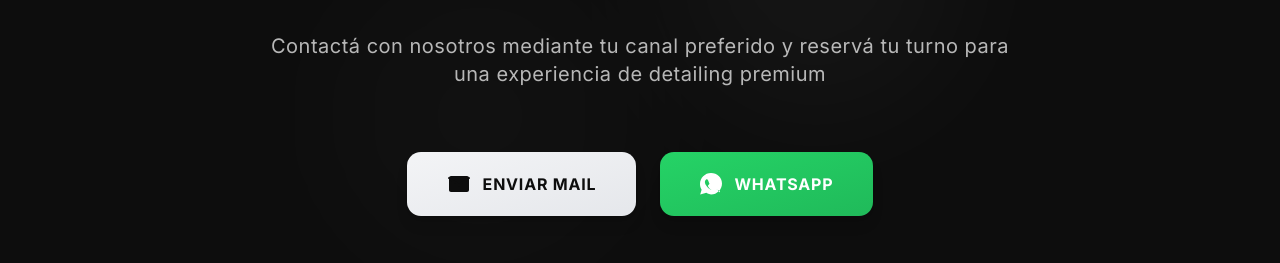
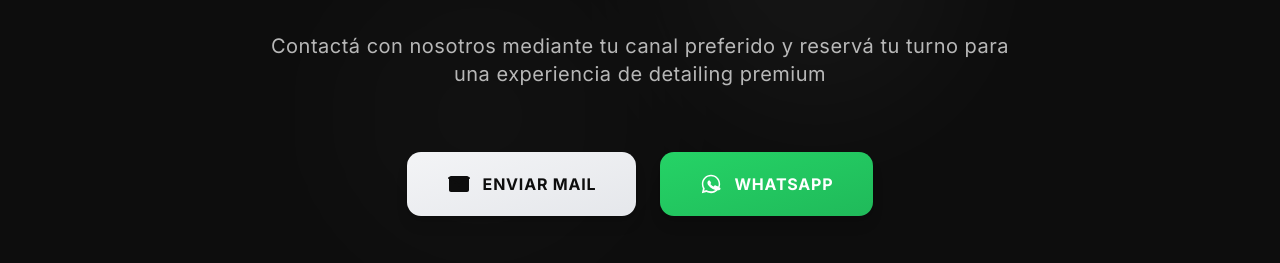
Before and after one commit to Martincagliero/RT-DETAIL, a Next.js app: page / in a window 1280 px wide. Shown: the part 10676-10939 px from the top of the page. Built offline with nearby package versions, Linux system fonts and the light colour scheme.

Commit message:
fix: Replace with correct official WhatsApp icon design

```diff
--- a/components/Footer.tsx
+++ b/components/Footer.tsx
@@ -112,7 +112,7 @@ export default function Footer() {
             >
               {/* Official WhatsApp Icon - Clean SVG */}
               <svg className="w-5 h-5 md:w-[22px] md:h-[22px] relative z-10 flex-shrink-0" fill="white" viewBox="0 0 24 24">
-                <path d="M12 0C5.373 0 0 5.373 0 12c0 2.248.638 4.359 1.749 6.156L.216 23.469 6.938 21.64C8.762 22.912 11.292 23.5 12 23.5c6.627 0 12-5.373 12-12S18.627 0 12 0zm6.489 17.541c-.287.844-1.67 1.559-2.499 1.723-.568.106-1.309.209-3.814-.821-3.238-1.307-5.359-4.835-5.522-5.056-.161-.22-1.318-1.753-1.318-3.342 0-1.588.831-2.367 1.124-2.693.293-.325.638-.407.85-.407.211 0 .421 0 .604.011.194.012.482-.073.755.577.276.657 1.336 3.277 1.456 3.516.12.239.201.517.041.828-.161.312-.242.509-.485.783-.242.273-.51.608-.729.825-.242.241-.492.502-.211.981.281.479 1.247 2.056 2.675 3.329 1.839 1.637 3.399 2.144 3.878 2.387.479.241.757.2 1.037-.122.281-.322 1.19-1.387 1.508-1.858.318-.471.637-.394.956-.237.318.156 2.03 1.054 2.378 1.244s.588.27.675.421c.086.152.086.884-.201 1.728z"/>
+                <path d="M12,2C6.5,2 2,6.5 2,12C2,13.8 2.5,15.5 3.2,17L2,22L7.1,20.8C8.8,21.6 10.8,22 12,22C17.5,22 22,17.5 22,12C22,6.5 17.5,2 12,2M12,20C10.2,20 8.6,19.5 7.2,18.7L7,18.6L4.5,19.3L5.2,16.9L5,16.7C4.1,15.3 3.6,13.7 3.6,12C3.6,7.4 7.4,3.6 12,3.6C16.6,3.6 20.4,7.4 20.4,12C20.4,16.6 16.6,20 12,20M18.7,14.3C18.4,14.1 17,13.4 16.7,13.3C16.5,13.2 16.3,13.2 16.1,13.4C15.9,13.6 15.3,14.3 15.1,14.5C15,14.7 14.8,14.7 14.6,14.6C13.4,14 12.3,13.2 11.5,12.2C11.2,11.8 11.5,11.8 11.8,11.5C11.9,11.4 12,11.2 12.2,11C12.3,10.8 12.3,10.6 12.1,10.5C11.9,10.4 11.3,9.2 11.1,8.7C10.8,8.1 10.5,8.2 10.3,8.2C10.1,8.2 9.9,8.2 9.7,8.2C9.5,8.2 9.1,8.4 8.9,8.6C8.7,8.8 8.1,9.5 8.1,10.7C8.1,11.9 8.8,13 8.9,13.2C9.1,13.4 11.3,16.5 14.6,17.8C15.7,18.3 16.5,18.5 17.1,18.7C18.2,19.1 19.2,19 19.9,18.9C20.6,18.8 22,18.3 22.2,17.7C22.4,17.1 22.4,16.6 22.3,16.5C22.3,16.3 22.1,16.2 21.9,16.1Z"/>
               </svg>
               <span className="relative z-10 text-sm md:text-base font-bold">WHATSAPP</span>
 
@@ -240,7 +240,7 @@ export default function Footer() {
           >
             {/* Official WhatsApp Icon - Clean SVG */}
             <svg className="w-8 h-8 text-white relative z-10" fill="white" viewBox="0 0 24 24">
-              <path d="M12 0C5.373 0 0 5.373 0 12c0 2.248.638 4.359 1.749 6.156L.216 23.469 6.938 21.64C8.762 22.912 11.292 23.5 12 23.5c6.627 0 12-5.373 12-12S18.627 0 12 0zm6.489 17.541c-.287.844-1.67 1.559-2.499 1.723-.568.106-1.309.209-3.814-.821-3.238-1.307-5.359-4.835-5.522-5.056-.161-.22-1.318-1.753-1.318-3.342 0-1.588.831-2.367 1.124-2.693.293-.325.638-.407.85-.407.211 0 .421 0 .604.011.194.012.482-.073.755.577.276.657 1.336 3.277 1.456 3.516.12.239.201.517.041.828-.161.312-.242.509-.485.783-.242.273-.51.608-.729.825-.242.241-.492.502-.211.981.281.479 1.247 2.056 2.675 3.329 1.839 1.637 3.399 2.144 3.878 2.387.479.241.757.2 1.037-.122.281-.322 1.19-1.387 1.508-1.858.318-.471.637-.394.956-.237.318.156 2.03 1.054 2.378 1.244s.588.27.675.421c.086.152.086.884-.201 1.728z"/>
+              <path d="M12,2C6.5,2 2,6.5 2,12C2,13.8 2.5,15.5 3.2,17L2,22L7.1,20.8C8.8,21.6 10.8,22 12,22C17.5,22 22,17.5 22,12C22,6.5 17.5,2 12,2M12,20C10.2,20 8.6,19.5 7.2,18.7L7,18.6L4.5,19.3L5.2,16.9L5,16.7C4.1,15.3 3.6,13.7 3.6,12C3.6,7.4 7.4,3.6 12,3.6C16.6,3.6 20.4,7.4 20.4,12C20.4,16.6 16.6,20 12,20M18.7,14.3C18.4,14.1 17,13.4 16.7,13.3C16.5,13.2 16.3,13.2 16.1,13.4C15.9,13.6 15.3,14.3 15.1,14.5C15,14.7 14.8,14.7 14.6,14.6C13.4,14 12.3,13.2 11.5,12.2C11.2,11.8 11.5,11.8 11.8,11.5C11.9,11.4 12,11.2 12.2,11C12.3,10.8 12.3,10.6 12.1,10.5C11.9,10.4 11.3,9.2 11.1,8.7C10.8,8.1 10.5,8.2 10.3,8.2C10.1,8.2 9.9,8.2 9.7,8.2C9.5,8.2 9.1,8.4 8.9,8.6C8.7,8.8 8.1,9.5 8.1,10.7C8.1,11.9 8.8,13 8.9,13.2C9.1,13.4 11.3,16.5 14.6,17.8C15.7,18.3 16.5,18.5 17.1,18.7C18.2,19.1 19.2,19 19.9,18.9C20.6,18.8 22,18.3 22.2,17.7C22.4,17.1 22.4,16.6 22.3,16.5C22.3,16.3 22.1,16.2 21.9,16.1Z"/>
             </svg>
 
             {/* Subtle pulse animation */}
@@ -286,7 +286,7 @@ export default function Footer() {
                   }}
                 />
                 <svg className="w-full h-full text-[#25D366]" fill="currentColor" viewBox="0 0 24 24">
-                  <path d="M12 0C5.373 0 0 5.373 0 12c0 2.248.638 4.359 1.749 6.156L.216 23.469 6.938 21.64C8.762 22.912 11.292 23.5 12 23.5c6.627 0 12-5.373 12-12S18.627 0 12 0zm6.489 17.541c-.287.844-1.67 1.559-2.499 1.723-.568.106-1.309.209-3.814-.821-3.238-1.307-5.359-4.835-5.522-5.056-.161-.22-1.318-1.753-1.318-3.342 0-1.588.831-2.367 1.124-2.693.293-.325.638-.407.85-.407.211 0 .421 0 .604.011.194.012.482-.073.755.577.276.657 1.336 3.277 1.456 3.516.12.239.201.517.041.828-.161.312-.242.509-.485.783-.242.273-.51.608-.729.825-.242.241-.492.502-.211.981.281.479 1.247 2.056 2.675 3.329 1.839 1.637 3.399 2.144 3.878 2.387.479.241.757.2 1.037-.122.281-.322 1.19-1.387 1.508-1.858.318-.471.637-.394.956-.237.318.156 2.03 1.054 2.378 1.244s.588.27.675.421c.086.152.086.884-.201 1.728z"/>
+                  <path d="M12,2C6.5,2 2,6.5 2,12C2,13.8 2.5,15.5 3.2,17L2,22L7.1,20.8C8.8,21.6 10.8,22 12,22C17.5,22 22,17.5 22,12C22,6.5 17.5,2 12,2M12,20C10.2,20 8.6,19.5 7.2,18.7L7,18.6L4.5,19.3L5.2,16.9L5,16.7C4.1,15.3 3.6,13.7 3.6,12C3.6,7.4 7.4,3.6 12,3.6C16.6,3.6 20.4,7.4 20.4,12C20.4,16.6 16.6,20 12,20M18.7,14.3C18.4,14.1 17,13.4 16.7,13.3C16.5,13.2 16.3,13.2 16.1,13.4C15.9,13.6 15.3,14.3 15.1,14.5C15,14.7 14.8,14.7 14.6,14.6C13.4,14 12.3,13.2 11.5,12.2C11.2,11.8 11.5,11.8 11.8,11.5C11.9,11.4 12,11.2 12.2,11C12.3,10.8 12.3,10.6 12.1,10.5C11.9,10.4 11.3,9.2 11.1,8.7C10.8,8.1 10.5,8.2 10.3,8.2C10.1,8.2 9.9,8.2 9.7,8.2C9.5,8.2 9.1,8.4 8.9,8.6C8.7,8.8 8.1,9.5 8.1,10.7C8.1,11.9 8.8,13 8.9,13.2C9.1,13.4 11.3,16.5 14.6,17.8C15.7,18.3 16.5,18.5 17.1,18.7C18.2,19.1 19.2,19 19.9,18.9C20.6,18.8 22,18.3 22.2,17.7C22.4,17.1 22.4,16.6 22.3,16.5C22.3,16.3 22.1,16.2 21.9,16.1Z"/>
                 </svg>
               </div>
               <p className="text-white text-lg font-semibold tracking-wide">
```
